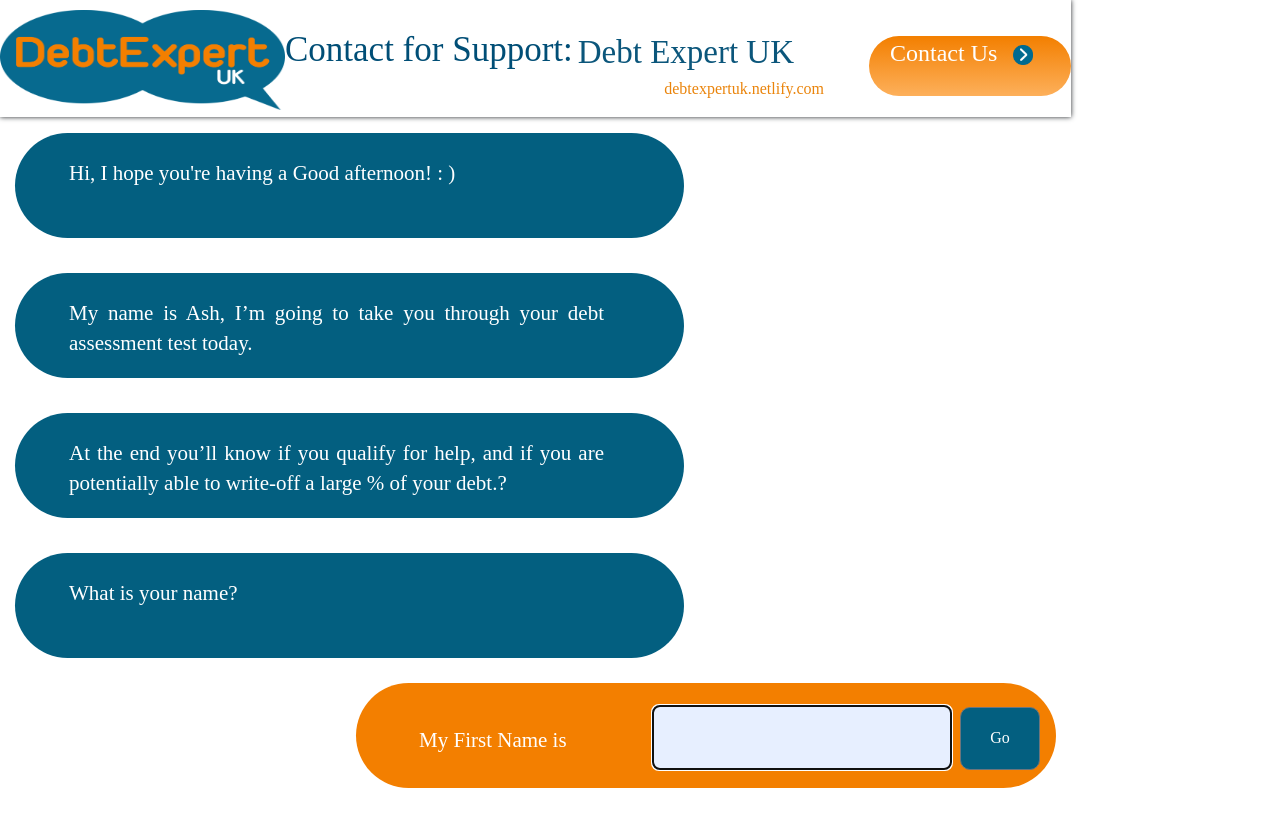
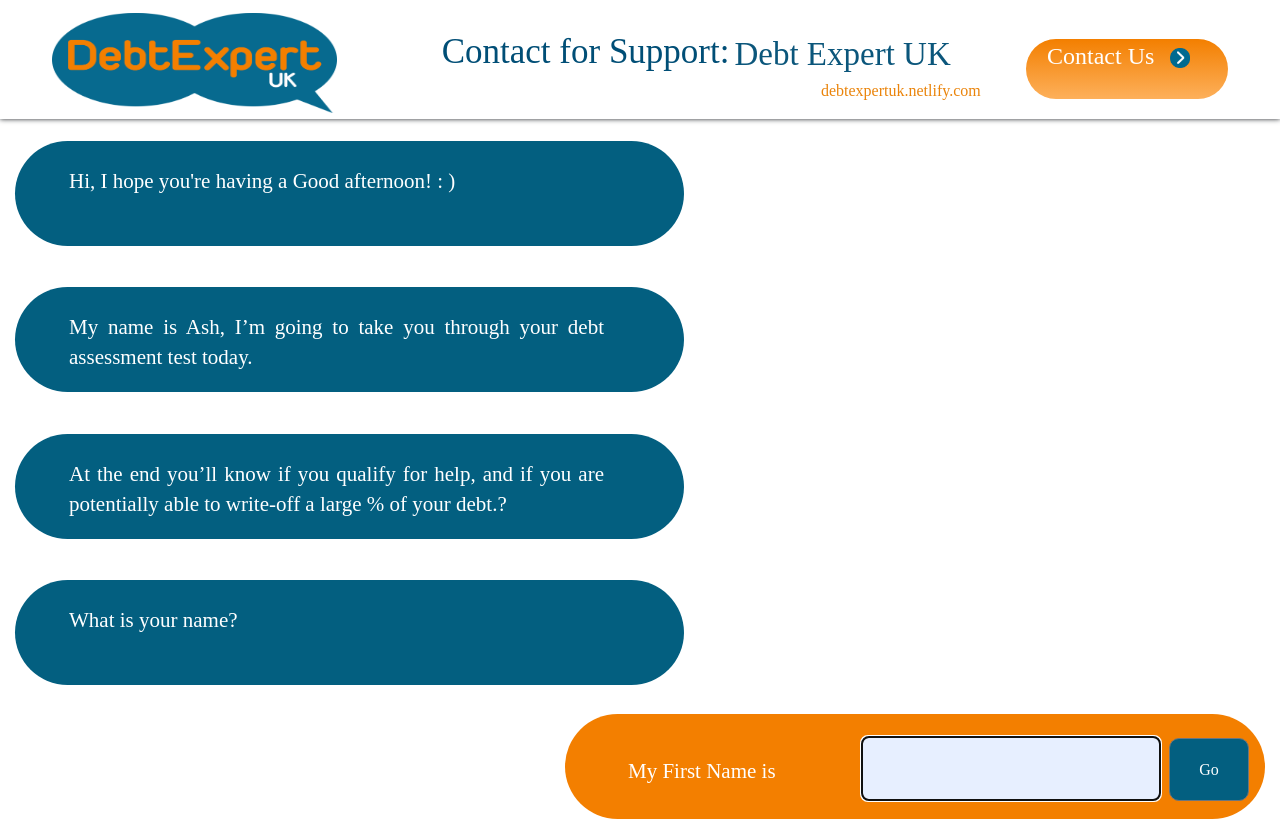
Before and after one commit to akashahmad/leads-bpo, a React (Create React App) app: page /chat in a window 1280 px wide. Shown: the top 821 px of the page. Built offline with nearby package versions, Linux system fonts and the light colour scheme; a web font is replaced by a local one.

Commit message:
Website Updated

```diff
--- a/src/asserts/style/Chatresponsive.css
+++ b/src/asserts/style/Chatresponsive.css
@@ -1,9 +1,6 @@
 /* chat responsive start*/
 @media (max-width: 1400px) and (min-width: 1200px) {
-    body {
-        width: fit-content !important;
-    }
-    .chat1 {
+      .chat1 {
         padding-left: 0%!important;
     }
     p.p
```
